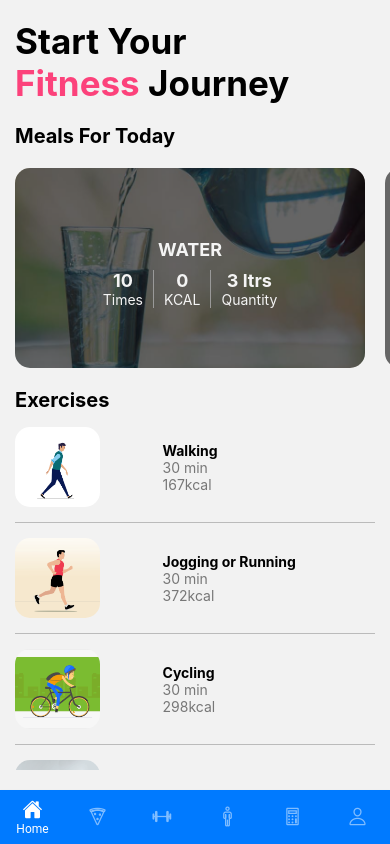
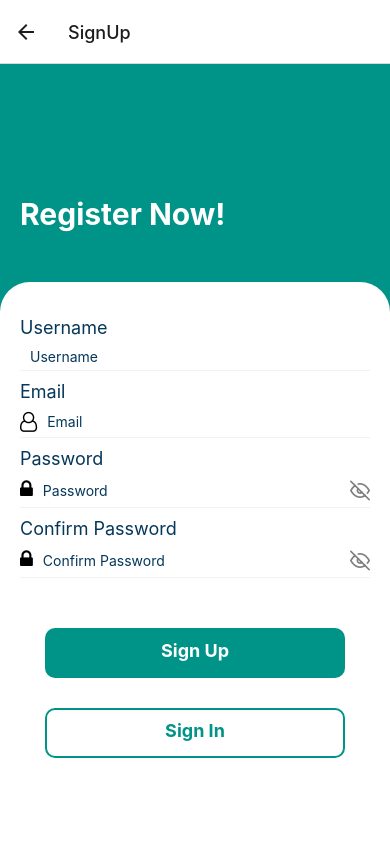
Before and after one commit to sugam-hub/React-Native, a React Native app: screen /SignUp in a window 390 px wide. Built offline with nearby package versions, Linux system fonts and the light colour scheme.

Commit message:
registration

```diff
--- a/App.js
+++ b/App.js
@@ -11,12 +11,14 @@ import RootStackScreen from "./navigation/RootStackScreen";
 import HomeScreen from "./navigation/screens/HomeScreen";
 
 import Inputs from "./navigation/screens/BMIScreen";
+import { AuthProvider } from "./components/context";
 
 const App = () => {
   return (
-    // <RootStackScreen />
-
-    <MainContainer />
+    <AuthProvider>
+      <RootStackScreen />
+    </AuthProvider>
+    // <MainContainer />
     // <Inputs />
   );
 };
--- /dev/null
+++ b/AxiosInstance.js
@@ -0,0 +1,69 @@
+import axios from "axios";
+
+// export const host = "http://localhost:8000";
+export const host = "http://127.0.0.1:8000";
+const baseURL = host + "/api/v1/";
+const AxiosInstance = axios.create({
+  baseURL: baseURL,
+  // cancelToken: cancelTokenSource.token,
+  timeout: 10000,
+  withCredentials: true,
+  headers: {
+    "Content-Type": "application/json",
+    accept: "application/json",
+  },
+});
+
+// const handleCancelRequest = () => {
+//   cancelTokenSource.cancel("Redundant request was canceled!");
+// };
+
+// const refreshPath = "auth/token/refresh/";
+
+// Add a request interceptor
+// AxiosInstance.interceptors.request.use(
+//   (config) => {
+//     const token = localStorage.getItem("access_token");
+//     if (token) {
+//       config.headers["Authorization"] = "JWT " + token;
+//     }
+//     return config;
+//   },
+//   (error) => {
+//     Promise.reject(error);
+//   }
+// );
+
+//Add a response interceptor
+
+// AxiosInstance.interceptors.response.use(
+//   (response) => {
+//     return response;
+//   },
+//   function (error) {
+//     const originalRequest = error.config;
+
+//     if (error.response.status === 401 && originalRequest.url === refreshPath) {
+//       localStorage.removeItem("access_token");
+//       localStorage.removeItem("user");
+//       alert("Session Expired! Please Login Again!");
+//       window.location.pathname = "/login";
+//       // return Promise.reject(error);
+//     }
+
+//     if (error.response.status === 401 && !originalRequest._retry) {
+//       originalRequest._retry = true;
+//       return AxiosInstance.post("auth/token/refresh/").then((res) => {
+//         if (res.status === 200) {
+//           let new_token = res.data.access;
+//           localStorage.setItem("access_token", new_token);
+//           originalRequest.headers["Authorization"] = "JWT " + new_token;
+//           return AxiosInstance(originalRequest);
+//         }
+//       });
+//     }
+//     return Promise.reject(error);
+//   }
+// );
+
+export default AxiosInstance;
--- a/components/context.js
+++ b/components/context.js
@@ -1,3 +1,27 @@
 import React from "react";
+import AxiosInstance from "../AxiosInstance";
 
 export const AuthContext = React.createContext();
+
+export const AuthProvider = ({ children }) => {
+  const register = (name, email, password, confirmPassword) => {
+    var Data = {
+      username: name,
+      email: email,
+      password1: password,
+      password2: confirmPassword,
+    };
+    AxiosInstance.post("auth/registration/", Data)
+      .then((res) => {
+        alert(`Register Successfully`);
+      })
+      .catch((e) => {
+        let error = Object.values(e.response.data)[0][0];
+        alert(`Register Error ${error}`);
+      });
+  };
+
+  return (
+    <AuthContext.Provider value={{ register }}>{children}</AuthContext.Provider>
+  );
+};
--- /dev/null
+++ b/config.js
@@ -0,0 +1 @@
+export const BASE_API = "http://127.0.0.1:8000/api/v1/";
--- a/navigation/SignInScreen.js
+++ b/navigation/SignInScreen.js
@@ -66,6 +66,8 @@ const SignInScreen = ({ navigation }) => {
     });
   };
 
+  // const [email, setEmail] = Reac
+
   return (
     <View style={styles.container}>
       <StatusBar backgroundColor="#009387" barStyle="light-content" />
@@ -109,7 +111,12 @@ const SignInScreen = ({ navigation }) => {
           </TouchableOpacity>
         </View>
         <View style={styles.button}>
-          <TouchableOpacity style={styles.commandButton} onPress={() => {}}>
+          <TouchableOpacity
+            style={styles.commandButton}
+            onPress={() => {
+              register(name, email, password, confirmPassword);
+            }}
+          >
             <Text
               style={[
                 styles.textSign,
--- a/navigation/SignUpScreen.js
+++ b/navigation/SignUpScreen.js
@@ -1,4 +1,4 @@
-import React from "react";
+import React, { useContext } from "react";
 import {
   Text,
   StyleSheet,
@@ -6,6 +6,7 @@ import {
   TouchableOpacity,
   Dimensions,
   TextInput,
+  ScrollView,
   StatusBar,
 } from "react-native";
 import { createStackNavigator, Stack } from "@react-navigation/stack";
@@ -14,6 +15,7 @@ import MaterialIcons from "react-native-vector-icons/MaterialIcons";
 import * as Animateable from "react-native-animatable";
 import FontAwesome from "react-native-vector-icons/FontAwesome";
 import Feather from "react-native-vector-icons/Feather";
+import { AuthContext } from "../components/context";
 // import { auth } from "../firebase";
 // import axios from "axios";
 
@@ -27,28 +29,28 @@ const SignUpScreen = ({ navigation }) => {
     confirm_secureTextEntry: true,
   });
 
-  const textInputChange = (val) => {
-    if (val.length !== 0) {
-      setData({
-        ...data,
-        email: val,
-        check_textInputChange: true,
-      });
-    } else {
-      setData({
-        ...data,
-        email: val,
-        check_textInputChange: false,
-      });
-    }
-  };
+  // const textInputChange = (val) => {
+  //   if (val.length !== 0) {
+  //     setData({
+  //       ...data,
+  //       email: val,
+  //       check_textInputChange: true,
+  //     });
+  //   } else {
+  //     setData({
+  //       ...data,
+  //       email: val,
+  //       check_textInputChange: false,
+  //     });
+  //   }
+  // };
 
-  const handlePasswordChange = (val) => {
-    setData({
-      ...data,
-      password: val,
-    });
-  };
+  // const handlePasswordChange = (val) => {
+  //   setData({
+  //     ...data,
+  //     password: val,
+  //   });
+  // };
 
   // const handleConfirmPasswordChange = (val) => {
   //   setData({
@@ -63,13 +65,13 @@ const SignUpScreen = ({ navigation }) => {
     });
   };
 
-  // const updateConfirmSecureTextEntry = () => {
-  //   setData({
-  //     ...data,
-  //     confirm_secureTextEntry: !data.confirm_secureTextEntry,
-  //   });
-  // };
-  console.log(data.email);
+  const updateConfirmSecureTextEntry = () => {
+    setData({
+      ...data,
+      confirm_secureTextEntry: !data.confirm_secureTextEntry,
+    });
+  };
+  // console.log(data.email);
 
   // const handleSignUp = () => {
   //   auth
@@ -81,16 +83,23 @@ const SignUpScreen = ({ navigation }) => {
   //     .catch((error) => alert(error.message));
   // };
 
-  var InsertRecord = () => {
-    var Email = data.email;
-    var Password = data.password;
+  // var InsertRecord = () => {
+  //   var Email = data.email;
+  //   var Password = data.password;
 
-    if (Email.length == 0 || Password == 0) {
-      alert("Required field is missing");
-    } else {
-      var InsertAPIURL = "http://10.0.2.2:80/api/insert.php/";
-    }
-  };
+  //   if (Email.length == 0 || Password == 0) {
+  //     alert("Required field is missing");
+  //   } else {
+  //     var InsertAPIURL = "http://10.0.2.2:80/api/insert.php/";
+  //   }
+  // };
+
+  const [email, setEmail] = React.useState("");
+  const [password, setPassword] = React.useState("");
+  const [confirmPassword, setConfirmPassword] = React.useState("");
+  const [name, setname] = React.useState("");
+
+  const { register } = React.useContext(AuthContext);
 
   return (
     <View style={styles.container}>
@@ -98,15 +107,32 @@ const SignUpScreen = ({ navigation }) => {
       <View style={styles.header}>
         <Text style={styles.text_header}>Register Now!</Text>
       </View>
+
+      {/* Name */}
+
       <Animateable.View animation="fadeInUpBig" style={styles.footer}>
-        <Text style={styles.text_footer}>Email</Text>
+        <ScrollView>
+          <Text style={[styles.text_footer, { marginTop: 5 }]}>Username</Text>
+          <View style={styles.action}>
+            <TextInput
+              placeholder="Username"
+              style={styles.textInput}
+              autoCapitalize="none"
+              value={name}
+              onChangeText={(val) => setname(val)}
+            />
+          </View>
+
+          {/* Email */}
+          <Text style={[styles.text_footer, { marginTop: 10 }]}>Email</Text>
           <View style={styles.action}>
             <FontAwesome name="user-o" color="05375a" size={20} />
             <TextInput
               placeholder="Email"
               style={styles.textInput}
+              value={email}
               autoCapitalize="none"
-            onChangeText={(val) => textInputChange(val)}
+              onChangeText={(val) => setEmail(val)}
             />
             {data.check_textInputChange ? (
               <Animateable.View animation="bounceIn">
@@ -114,7 +140,10 @@ const SignUpScreen = ({ navigation }) => {
               </Animateable.View>
             ) : null}
           </View>
-        <Text style={[styles.text_footer, { marginTop: 35 }]}>Password</Text>
+
+          {/* Password */}
+
+          <Text style={[styles.text_footer, { marginTop: 10 }]}>Password</Text>
 
           <View style={styles.action}>
             <FontAwesome name="lock" color="05375a" size={20} />
@@ -123,7 +152,8 @@ const SignUpScreen = ({ navigation }) => {
               placeholder="Password"
               style={styles.textInput}
               autoCapitalize="none"
-            onChangeText={(val) => handlePasswordChange(val)}
+              value={password}
+              onChangeText={(val) => setPassword(val)}
             />
             <TouchableOpacity onPress={updateSecureTextEntry}>
               {data.secureTextEntry ? (
@@ -133,7 +163,8 @@ const SignUpScreen = ({ navigation }) => {
               )}
             </TouchableOpacity>
           </View>
-        {/* <Text style={[styles.text_footer, { marginTop: 35 }]}>
+
+          <Text style={[styles.text_footer, { marginTop: 10 }]}>
             Confirm Password
           </Text>
 
@@ -144,7 +175,8 @@ const SignUpScreen = ({ navigation }) => {
               placeholder="Confirm Password"
               style={styles.textInput}
               autoCapitalize="none"
-            onChangeText={(val) => handleConfirmPasswordChange(val)}
+              value={confirmPassword}
+              onChangeText={(val) => setConfirmPassword(val)}
             />
             <TouchableOpacity onPress={updateConfirmSecureTextEntry}>
               {data.confirm_secureTextEntry ? (
@@ -153,9 +185,16 @@ const SignUpScreen = ({ navigation }) => {
                 <Feather name="eye" color="grey" size={20} />
               )}
             </TouchableOpacity>
-        </View> */}
+          </View>
           <View style={styles.button}>
-          <TouchableOpacity style={styles.commandButton} onPress={InsertRecord}>
+            <TouchableOpacity
+              style={styles.commandButton}
+              id="submitButton"
+              onPress={() => {
+                console.log("SUgam");
+                register(name, email, password, confirmPassword);
+              }}
+            >
               <Text
                 style={[
                   styles.textSign,
@@ -184,6 +223,7 @@ const SignUpScreen = ({ navigation }) => {
               </Text>
             </TouchableOpacity>
           </View>
+        </ScrollView>
       </Animateable.View>
     </View>
   );
```
Also changed, not shown: package.json (+12 -12 lines), 1 other file (tests, documents, lock files or other folders). Lines whose indentation alone changed are shown as unchanged.
